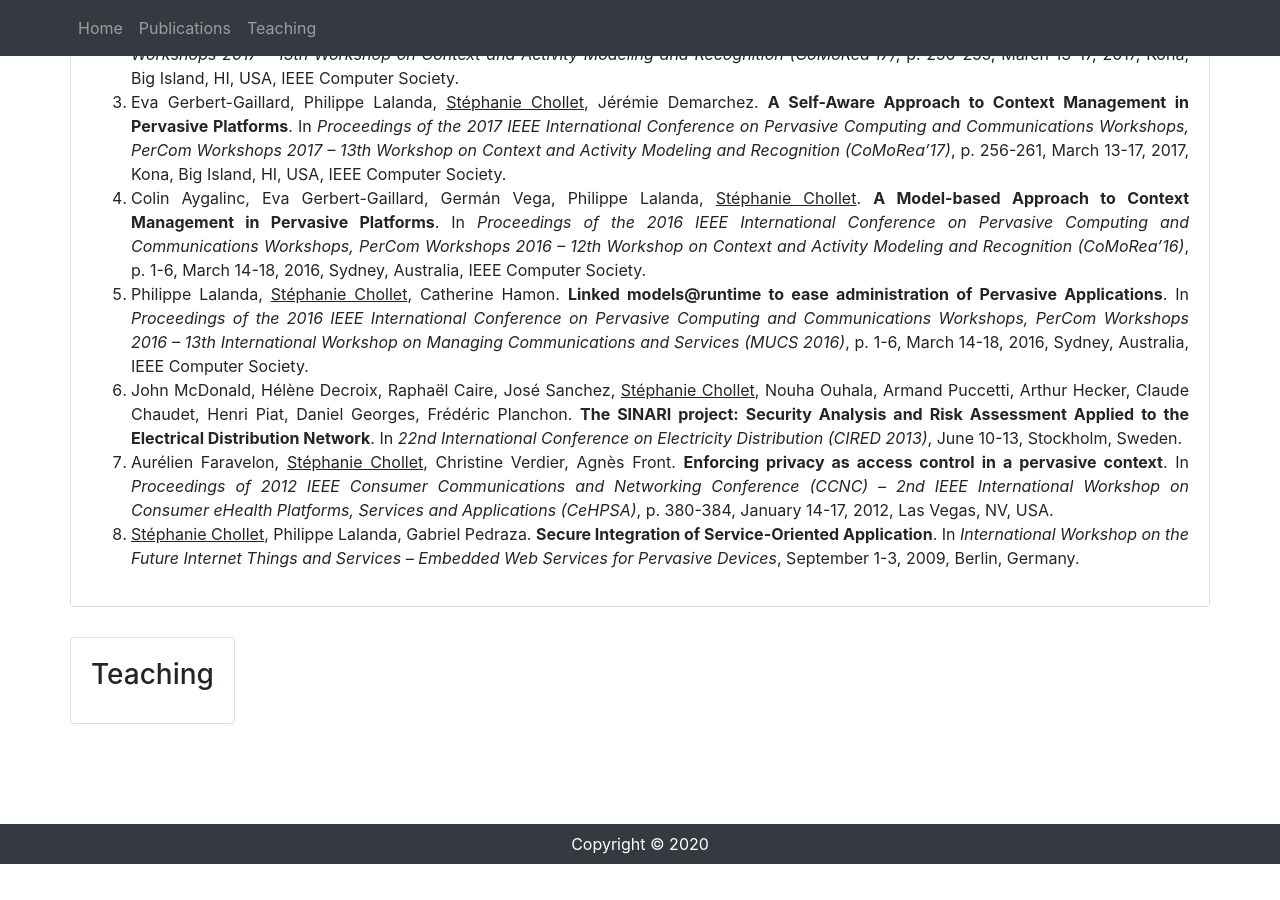
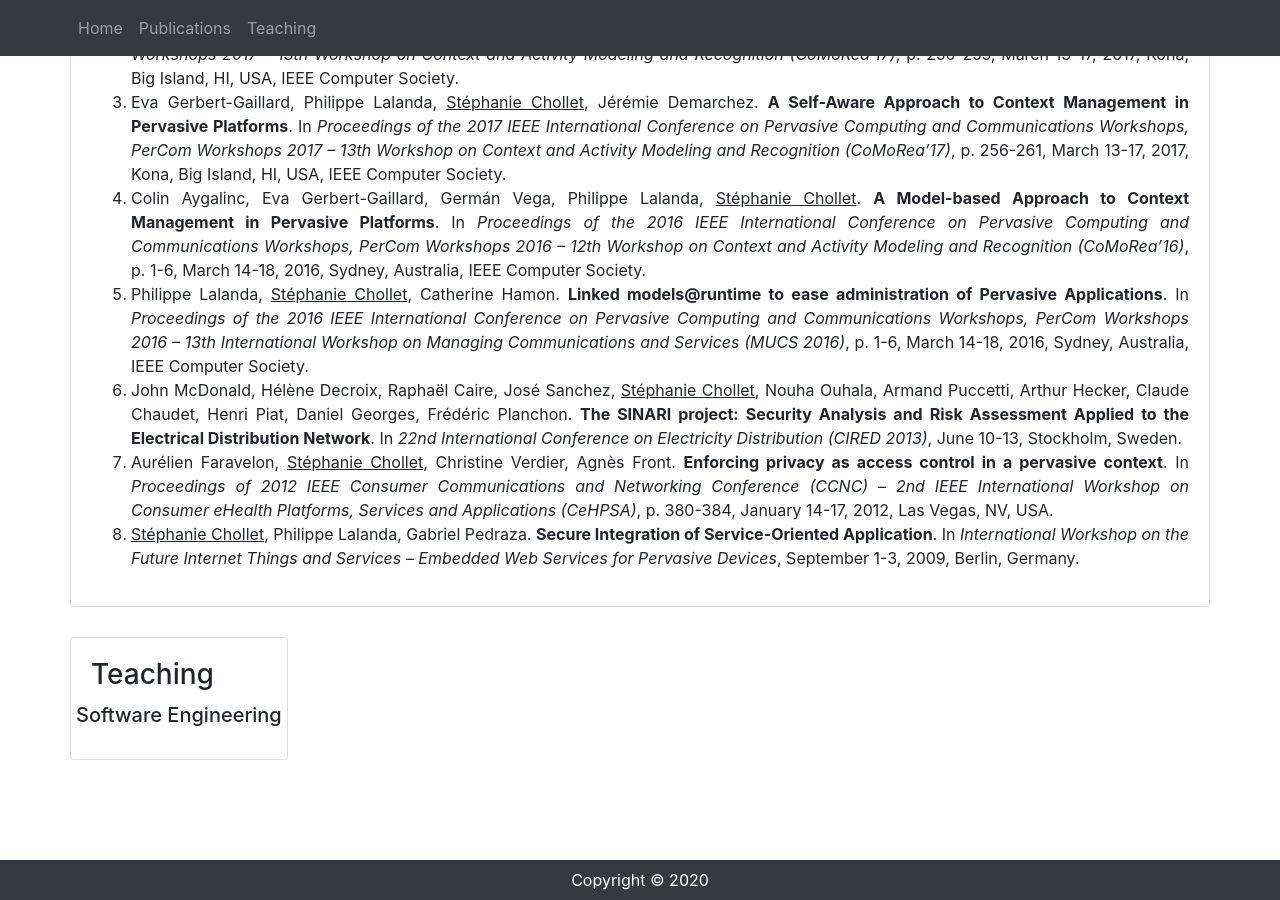
Before and after one commit to schollet/homepage, a Jekyll site: the page built from index.html, in a window 1280 px wide and 900 px high, scrolled down 3554 px. Built offline with Jekyll 4.4.1, drawn with Linux system fonts in a browser that asks for light colours; before the commit the page ends 4418 px from its top, so only the background shows below that.

Commit message:
Update index.html

```diff
--- a/index.html
+++ b/index.html
@@ -189,6 +189,17 @@ layout: default
       <div class="card">
         <div class="card-body">
           <h3 class="card-title">Teaching</h3>
+
+		<div class="card-deck">
+			<div class="card>
+				    <div class="class-title">
+							    <h5 class="card-title">Software Engineering</h5>
+							    </div>
+				    </div>
+		</div>
+
+
+		</ul>
 	      </div>
 	    </div>
 	 </div>
```
